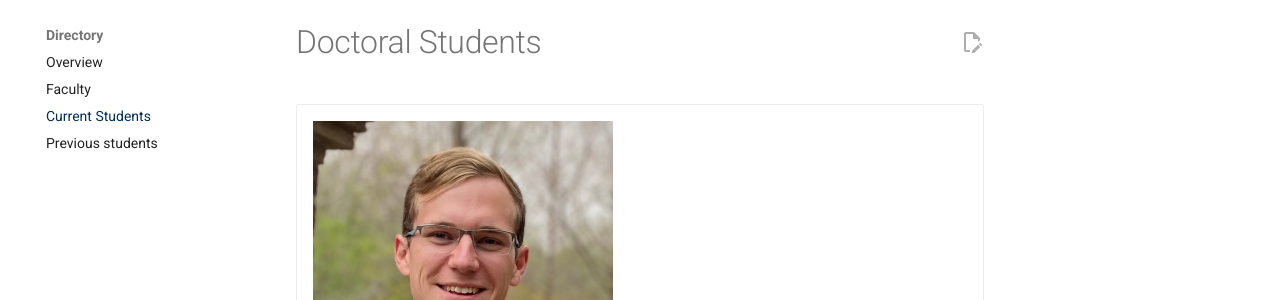
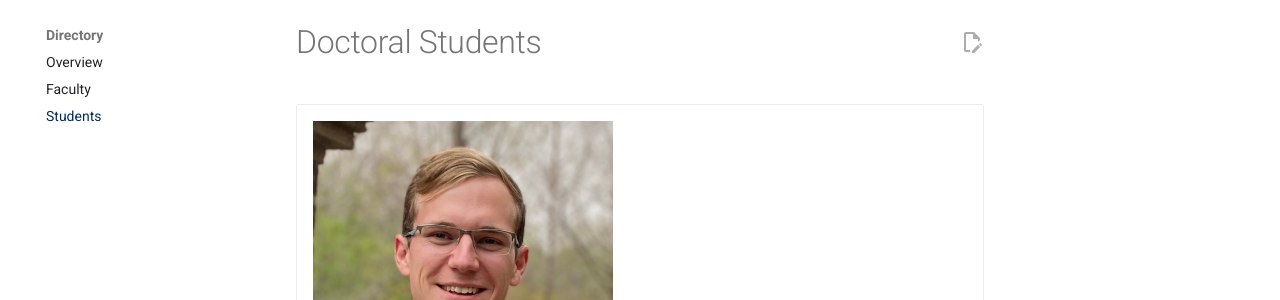
Before and after one commit to byu-magicc/byu-magicc.github.io, an MkDocs documentation site: the page built from docs/directory/students.md, in a window 1280 px wide. Shown: the part 124-424 px from the top of the page. Built offline with MkDocs 1.6.1 and Material for MkDocs 9.7.7, drawn with Linux system fonts in a browser that asks for light colours.

Commit message:
Removed previous students section

```diff
--- a/mkdocs.yml
+++ b/mkdocs.yml
@@ -49,8 +49,7 @@ nav:
   - Directory:
     - Overview: directory/overview.md
     - Faculty: directory/faculty.md
-    - Current Students: directory/current_students.md
-    - Previous students: directory/previous_students.md
+    - Students: directory/students.md
   - Research:
     - Getting Started In Research: research/getting_started_in_research.md
     - Publications: research/publications.md
```
Also changed, not shown: docs/directory/previous_students.md (deleted), docs/directory/students.md (renamed from docs/directory/current_students.md).
